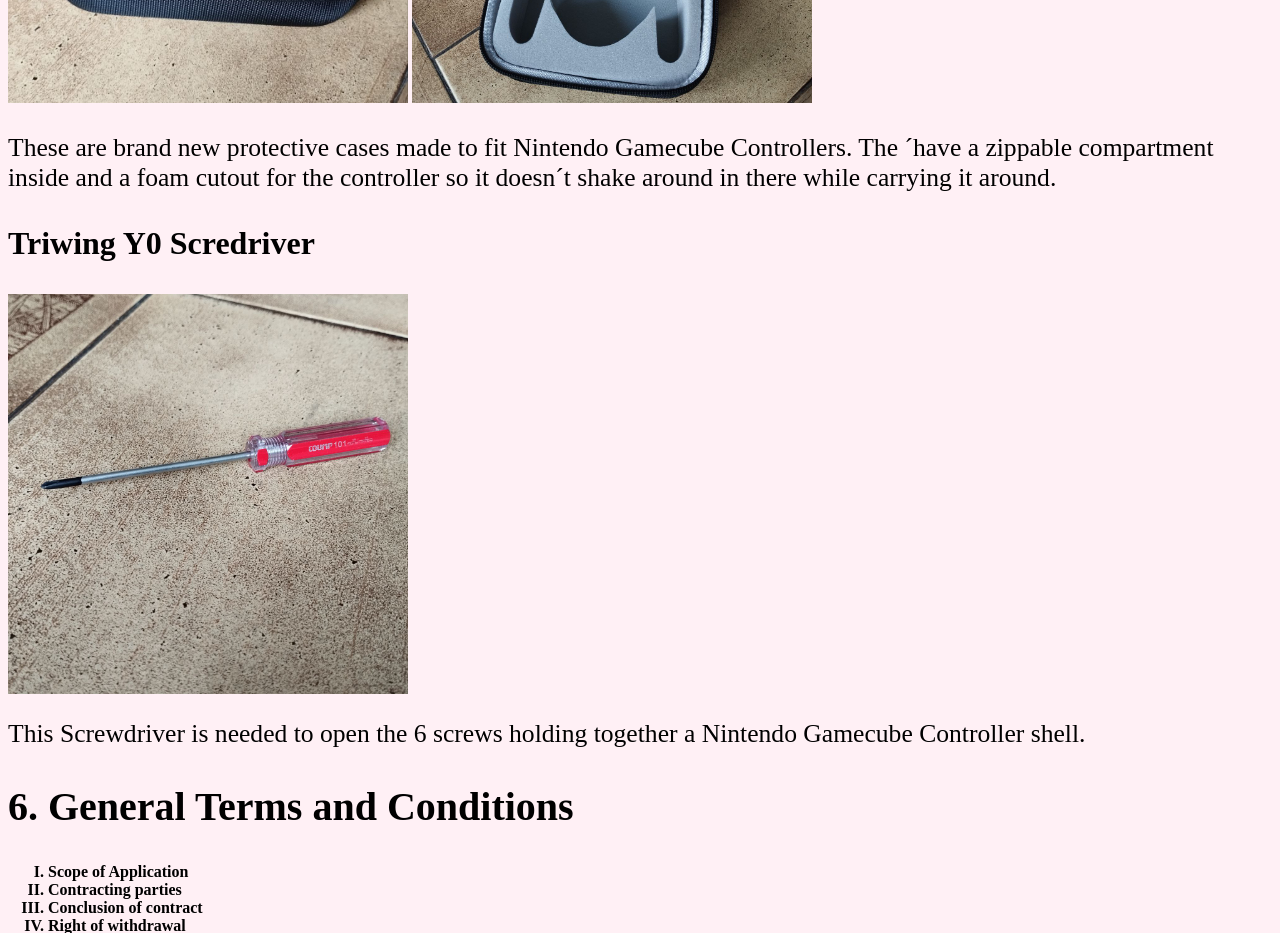
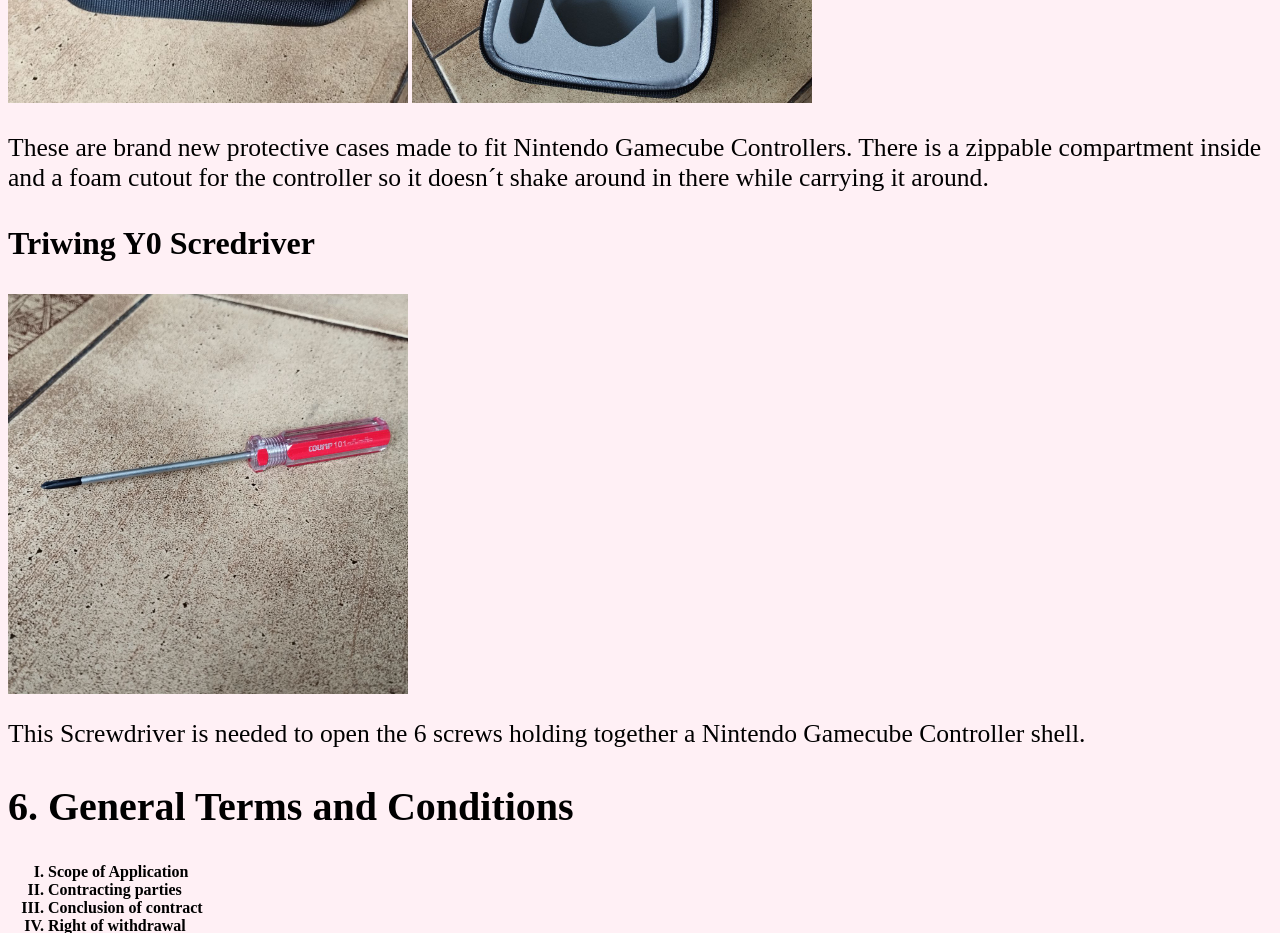
Before and after one commit to PinkbudControllers/PinkbudControllers, a plain HTML site: page index.html in a window 1280 px wide. Shown: the part 10920-11853 px from the top of the page. Drawn offline with Linux system fonts and the light colour scheme.

Commit message:
Update index.html

```diff
--- a/index.html
+++ b/index.html
@@ -82,7 +82,7 @@
      <p style="font-size:160%;">At the moment, only a limited amount of designs are available to order and buttons/sticks can only be ordered as part of a controller, not on their own. I will update the list of available buttons, the goal is to have every set of buttons shown in the gallery available to order.</p>
 <p style="font-size:200%;"> <b>Protective Controller Case</b> </p>
       <p> <img src="case.jpg" width="400" height="400"> <img src="caseopen.jpg" width="400" height="400"> </p>
-  <p style="font-size:160%;">These are brand new protective cases made to fit Nintendo Gamecube Controllers. The ´have a zippable compartment inside and a foam cutout for the controller so it doesn´t shake around in there while carrying it around.</p>
+  <p style="font-size:160%;">These are brand new protective cases made to fit Nintendo Gamecube Controllers. There is a zippable compartment inside and a foam cutout for the controller so it doesn´t shake around in there while carrying it around.</p>
       <p style="font-size:200%;"> <b>Triwing Y0 Scredriver</b> </p>
  <p> <img src="triwing.jpg" width="400" height="400"> </p>
  <p style="font-size:160%;">This Screwdriver is needed to open the 6 screws holding together a Nintendo Gamecube Controller shell.</p>
```
